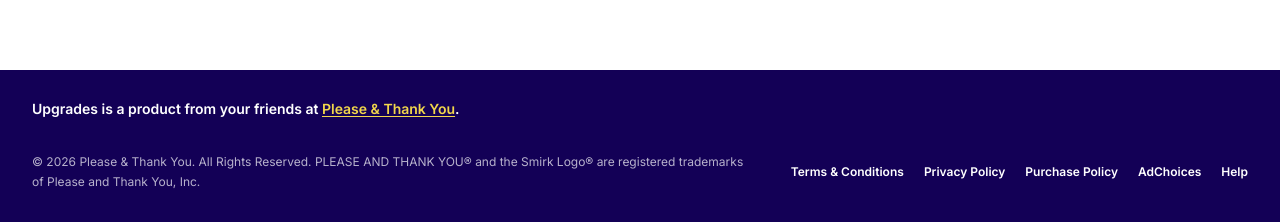
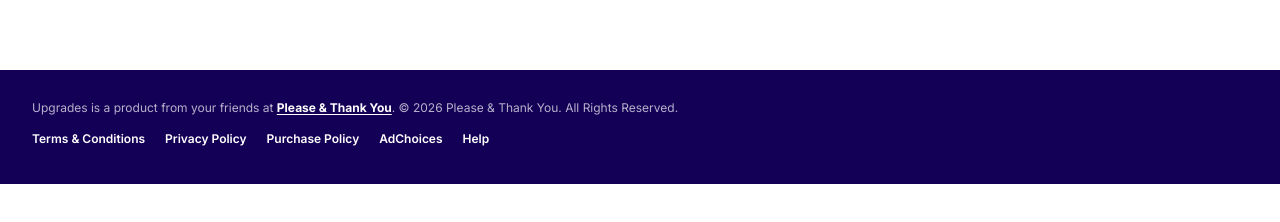
Before and after one commit to edmondmeehan/upgrades, a Next.js app: page / in a window 1280 px wide. Shown: the part 730-952 px from the top of the page. After the commit the page ends 914 px from the top, so only its background shows below. Built offline with nearby package versions, Linux system fonts and the light colour scheme; no server answers.

Commit message:
Footer: one line, product credit plus copyright

```diff
--- a/app/globals.css
+++ b/app/globals.css
@@ -141,9 +141,9 @@
   .admin-side .nav a[aria-current="page"] { background: var(--color-yellow); color: var(--color-ink); }
   .admin-side .text-mute { color: #b7b1cc; }
   .admin-side .border-line { border-color: rgba(255, 255, 255, 0.15); }
-  .site-footer-in { flex-wrap: wrap; }
-  .site-footer-from { flex-basis: 100%; max-width: none !important; font-size: 14px !important; font-weight: 600; color: #fff !important; }
-  .site-footer .site-footer-from a { color: #f2d64b !important; text-decoration: underline; text-underline-offset: 2px; }
+  .site-footer .site-footer-from { max-width: none; }
+  @media (min-width: 1400px) { .site-footer .site-footer-from { flex: 1 1 auto; } .site-footer-in > nav { flex-shrink: 0; } }
+  .site-footer .site-footer-from a { color: #fff !important; font-weight: 700; text-decoration: underline; text-underline-offset: 2px; }
   .crumbs { display: flex; flex-wrap: wrap; align-items: center; gap: 6px; font-weight: 600; font-size: 13px; color: var(--color-mute); }
   .crumbs a { color: var(--color-mute); font-weight: 600; }
   .crumbs a:hover { color: var(--color-ink); }
@@ -179,7 +179,7 @@
   .site-footer a { color: #fff; font-weight: 600; }
   .site-footer a:hover { color: var(--color-yellow); }
   @media (min-width: 700px) { .site-footer-in { padding: 28px 32px 36px; } }
-  @media (min-width: 1100px) { .site-footer-in { flex-direction: row; align-items: center; justify-content: space-between; gap: 32px; } }
+  @media (min-width: 1400px) { .site-footer-in { flex-direction: row; align-items: center; justify-content: space-between; gap: 32px; } }
 
   .toast { position: fixed; left: 50%; bottom: 24px; transform: translateX(-50%); z-index: 80; background: var(--color-ink); color: #fff; padding: 12px 18px; border-radius: 14px; font-weight: 600; font-size: 14px; box-shadow: 0 12px 40px rgba(0, 0, 0, 0.3); }
 }
--- a/components/SiteFooter.tsx
+++ b/components/SiteFooter.tsx
@@ -10,8 +10,10 @@
   return (
     <footer className="site-footer onDark">
       <div className="site-footer-in">
-        <p className="site-footer-from">Upgrades is a product from your friends at <a href="https://please.co" target="_blank" rel="noopener noreferrer">Please &amp; Thank You</a>.</p>
-        <p>© {new Date().getFullYear()} Please &amp; Thank You. All Rights Reserved. PLEASE AND THANK YOU® and the Smirk Logo® are registered trademarks of Please and Thank You, Inc.</p>
+        <p className="site-footer-from">
+          Upgrades is a product from your friends at <a href="https://please.co" target="_blank" rel="noopener noreferrer">Please &amp; Thank You</a>.
+          {" "}© {new Date().getFullYear()} Please &amp; Thank You. All Rights Reserved.
+        </p>
         <nav aria-label="Legal">
           <ul>{LINKS.map(([label, href]) => <li key={href}><a href={href} target="_blank" rel="noopener noreferrer">{label}</a></li>)}</ul>
         </nav>
```
